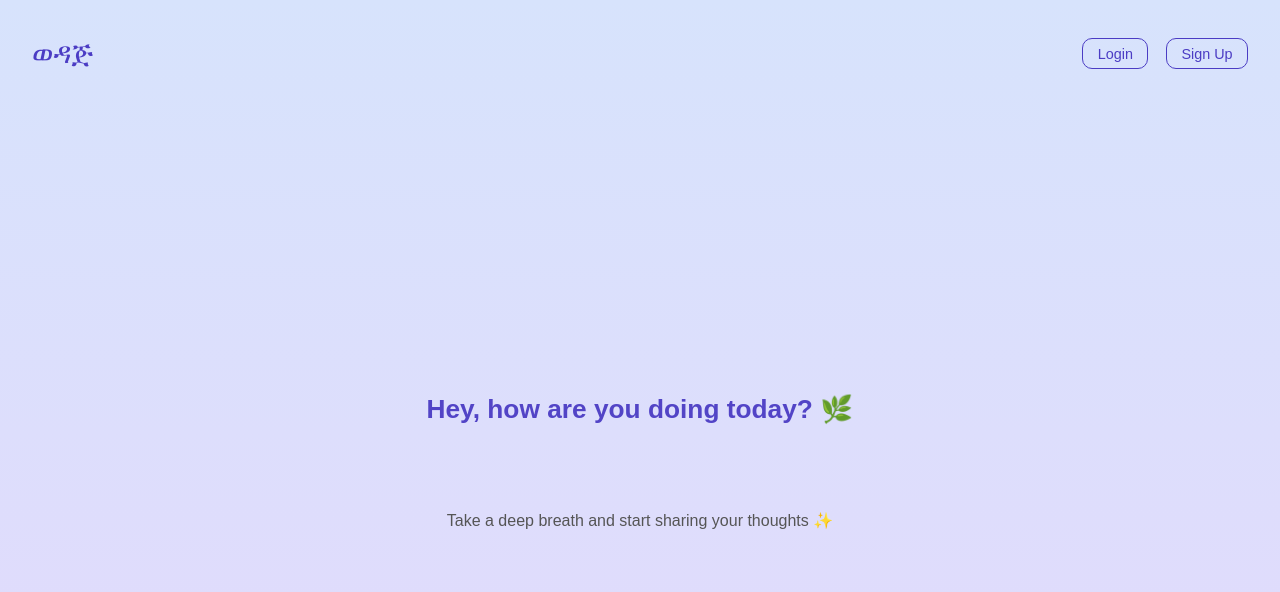
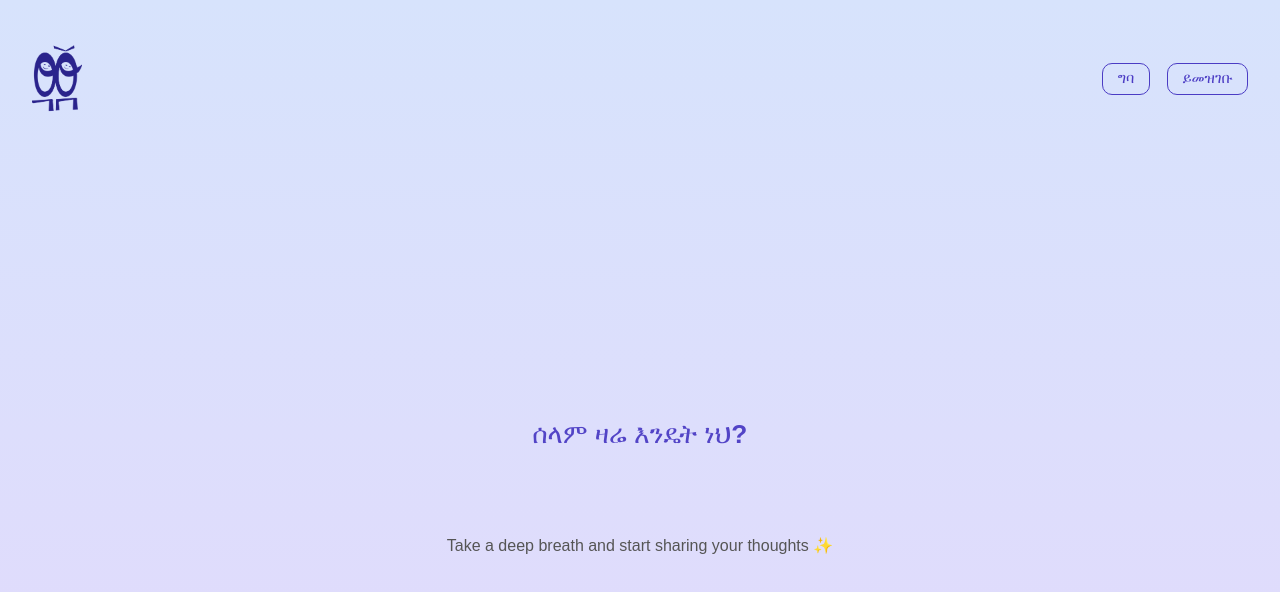
Before and after one commit to CruSea/spirit_voice_web, a React (Vite) app: page /records in a window 1280 px wide. Shown: the top 592 px of the page. Built offline with nearby package versions, Linux system fonts and the light colour scheme.

Commit message:
build fix

```diff
--- a/src/components/Recording/VoiceRecorder.jsx
+++ b/src/components/Recording/VoiceRecorder.jsx
@@ -2,8 +2,8 @@ import { useState, useEffect, useRef } from 'react'
 import { voiceApi } from '../../services/voice.js'
 import './Recording.css'
 import { useNavigate } from 'react-router-dom';
-import Navbar from '../Navbar/NavBar'
 import logo from '../../assets/wedaj.png';
+
 
 const VoiceRecorder = ({
   onRecordingComplete,
--- a/src/components/VoiceJournal/HistoryPage.jsx
+++ b/src/components/VoiceJournal/HistoryPage.jsx
@@ -1,6 +1,7 @@
 import { useState } from 'react'
 import { useNavigate } from 'react-router-dom'
 import './HistoryPage.css'
+import logo from '../../assets/wedaj.png';
 
 const HistoryPage = ({ onLoginClick, onSignupClick, user, onLogout }) => {
   const [showMenu, setShowMenu] = useState(false)
@@ -50,7 +51,10 @@ const HistoryPage = ({ onLoginClick, onSignupClick, user, onLogout }) => {
   return (
     <div className="history-page">
       <header className="history-header">
-        <div className="logo">ወዳጅ</div>
+       <div className="logo">
+              <img src={logo} alt="Wedaj logo" className="logo-image" width="50px" />
+              </div>
+
         {user ? (
           <button className="hamburger-button" onClick={toggleMenu}>
             <svg viewBox="0 0 24 24" width="24" height="24">
@@ -59,8 +63,8 @@ const HistoryPage = ({ onLoginClick, onSignupClick, user, onLogout }) => {
           </button>
         ) : (
           <div className="auth-buttons">
-            <button className="login-button" onClick={() => navigate('/log-in')}>Login</button>
-            <button className="signup-button" onClick={() => navigate('/sign-up')}>Sign Up</button>
+            <button className="login-button" onClick={() =>navigate('log-in')}>ግባ</button>
+          <button className="signup-button" onClick={()=> navigate('sign-up')}>ይመዝገቡ</button>
           </div>
         )}
       </header>
@@ -69,7 +73,7 @@ const HistoryPage = ({ onLoginClick, onSignupClick, user, onLogout }) => {
         <div className="menu-overlay" onClick={closeMenu}>
           <div className="sidebar-menu" onClick={(e) => e.stopPropagation()}>
             <div className="sidebar-header">
-              <h2>Menu</h2>
+              <h2>ማውጫ</h2>
               <button className="close-button" onClick={closeMenu}>×</button>
             </div>
             <ul className="sidebar-nav">
@@ -77,44 +81,44 @@ const HistoryPage = ({ onLoginClick, onSignupClick, user, onLogout }) => {
                 <svg viewBox="0 0 24 24" width="20" height="20">
                   <path fill="currentColor" d="M10 20v-6h4v6h5v-8h3L12 3 2 12h3v8z"/>
                 </svg>
-                <span>Home</span>
+                <span>ዋና ገጽ</span>
               </li>
               <li className="sidebar-item" onClick={() => handleMenuClick('record')}>
                 <svg viewBox="0 0 24 24" width="20" height="20">
                   <path fill="currentColor" d="M12 14c1.66 0 3-1.34 3-3V5c0-1.66-1.34-3-3-3S9 3.34 9 5v6c0 1.66 1.34 3 3 3z"/>
                   <path fill="currentColor" d="M17 11c0 2.76-2.24 5-5 5s-5-2.24-5-5H5c0 3.53 2.61 6.43 6 6.92V21h2v-3.08c3.39-.49 6-3.39 6-6.92h-2z"/>
                 </svg>
-                <span>Record</span>
+                <span>የድምጽ ቅጂ</span>
               </li>
               <li className="sidebar-item" onClick={() => handleMenuClick('mood')}>
                 <svg viewBox="0 0 24 24" width="20" height="20">
                   <path fill="currentColor" d="M12 2C6.48 2 2 6.48 2 12s4.48 10 10 10 10-4.48 10-10S17.52 2 12 2zm0 18c-4.41 0-8-3.59-8-8s3.59-8 8-8 8 3.59 8 8-3.59 8-8 8zm-2-10c0-1.1.9-2 2-2s2 .9 2 2-.9 2-2 2-2-.9-2-2zm4 4h-4v4h4v-4z"/>
                 </svg>
-                <span>Mood Tracker</span>
+                <span>የስሜት መከታተያ</span>
               </li>
               <li className="sidebar-item" onClick={() => handleMenuClick('bible')}>
                 <svg viewBox="0 0 24 24" width="20" height="20">
                   <path fill="currentColor" d="M12 2C6.48 2 2 6.48 2 12s4.48 10 10 10 10-4.48 10-10S17.52 2 12 2zm0 18c-4.41 0-8-3.59-8-8s3.59-8 8-8 8 3.59 8 8-3.59 8-8 8zm-1-13h2v6h-2V7zm0 8h2v2h-2v-2z"/>
                 </svg>
-                <span>Bible Guidance</span>
+                <span>የመጽሐፍ ቅዱስ መመሪያ</span>
               </li>
               <li className="sidebar-item" onClick={() => handleMenuClick('prayer')}>
                 <svg viewBox="0 0 24 24" width="20" height="20">
                   <path fill="currentColor" d="M12 2C6.48 2 2 6.48 2 12s4.48 10 10 10 10-4.48 10-10S17.52 2 12 2zm0 18c-4.41 0-8-3.59-8-8s3.59-8 8-8 8 3.59 8 8-3.59 8-8 8zm-1-13h2v6h-2V7zm0 8h2v2h-2v-2z"/>
                 </svg>
-                <span>Prayer Request</span>
+                <span>የጸሎት ጥያቄ</span>
               </li>
               <li className="sidebar-item" onClick={() => handleMenuClick('settings')}>
                 <svg viewBox="0 0 24 24" width="20" height="20">
                   <path fill="currentColor" d="M19.14 12.94c.04-.3.06-.61.06-.94 0-.32-.02-.64-.07-.94l2.03-1.58c.18-.14.23-.41.09-.61l-1.92-3.32c-.14-.23-.42-.31-.66-.19l-2.37 1.01c-.48-.38-.99-.72-1.54-1.01l-.33-2.53c-.03-.24-.24-.42-.49-.42h-3.84c-.25 0-.46.18-.49.42l-.33 2.53c-.55.29-1.06.63-1.54 1.01l-2.37-1.01c-.24-.12-.52-.04-.66.19l-1.92 3.32c-.14.23-.09.5.09.61l2.03 1.58c-.05.3-.09.61-.09.94s.02.64.07.94l-2.03 1.58c-.18.14-.23.41-.09.61l1.92 3.32c.14.23.42.31.66.19l2.37-1.01c.48.38.99.72 1.54 1.01l.33 2.53c.03.24.24.42.49.42h3.84c.25 0 .46-.18.49-.42l.33-2.53c.55-.29 1.06-.63 1.54-1.01l2.37 1.01c.24.12.52.04.66-.19l1.92-3.32c.14-.23.09-.5-.09-.61l-2.03-1.58zM12 15.5c-1.93 0-3.5-1.57-3.5-3.5s1.57-3.5 3.5-3.5 3.5 1.57 3.5 3.5-1.57 3.5-3.5 3.5z"/>
                 </svg>
-                <span>Settings</span>
+                <span>ማስትካክያ</span>
               </li>
               <li className="sidebar-item logout-item" onClick={() => handleMenuClick('logout')}>
                 <svg viewBox="0 0 24 24" width="20" height="20">
                   <path fill="currentColor" d="M17 7l-1.41 1.41L18.17 11H8v2h10.17l-2.58 2.58L17 17l5-5zM4 5h8V3H4c-1.1 0-2 .9-2 2v14c0 1.1.9 2 2 2h8v-2H4V5z"/>
                 </svg>
-                <span>Logout</span>
+                <span>ይውጡ</span>
               </li>
             </ul>
           </div>
@@ -124,7 +128,7 @@ const HistoryPage = ({ onLoginClick, onSignupClick, user, onLogout }) => {
       <div className="recorder-content">
         {/* GREETING - only at the beginning */}
         <div className="greeting">
-          Hey, how are you doing today? 🌿
+          ሰላም ዛሬ እንዴት ነህ?
         </div>
 
         {/* Recording button for quick access */}
```
